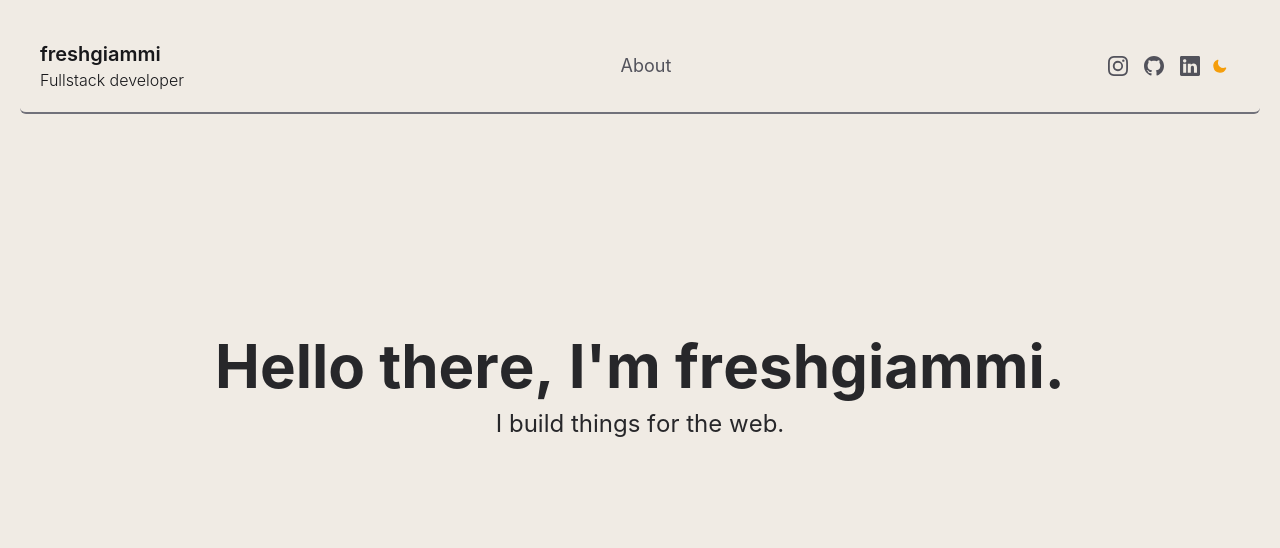
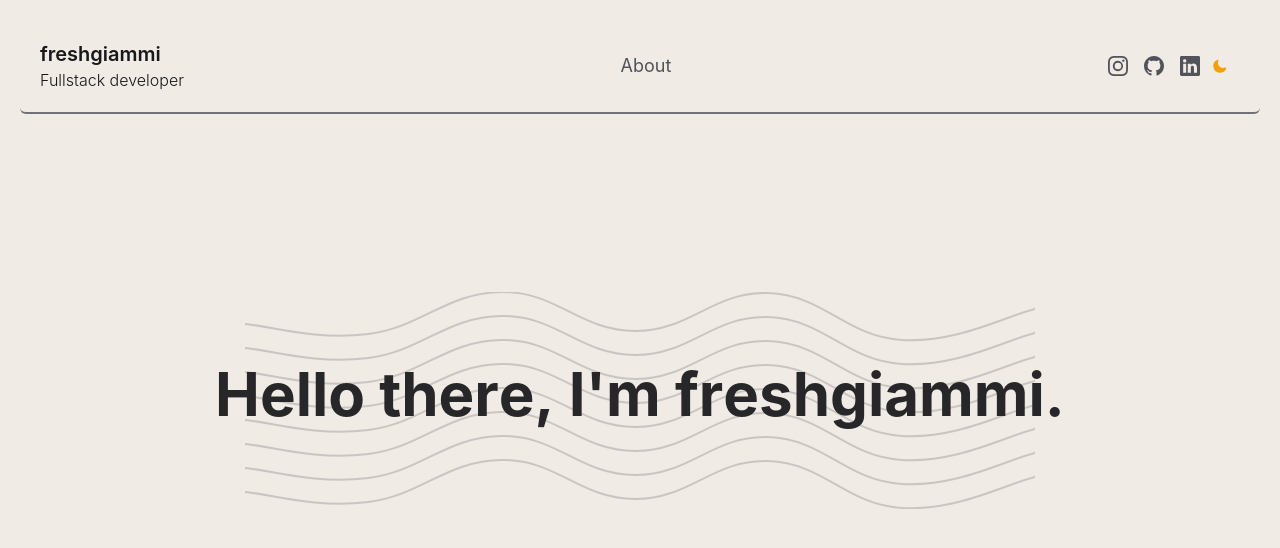
Before and after one commit to freshgiammi/portfolio, a Next.js app: page / in a window 1280 px wide. Shown: the top 548 px of the page. Built offline with nearby package versions, Linux system fonts and the light colour scheme.

Commit message:
feat: add wave animation

```diff
--- a/src/components/Navbar.tsx
+++ b/src/components/Navbar.tsx
@@ -138,7 +138,7 @@ export default function Navbar(navprops: NavbarProps) {
         className={`flex items-center justify-between rounded-md p-5 transition-colors duration-[600ms] md:flex-row ${
           navprops.type === 'filled'
             ? 'bg-zinc-300 shadow dark:bg-zinc-800 '
-            : 'border-b-2 border-zinc-500 dark:border-zinc-500 '
+            : 'border-b-2 border-zinc-500 dark:border-zinc-500/[.3]  '
         }`}
       >
         {/* Logo / Home / Text */}
@@ -177,7 +177,7 @@ export default function Navbar(navprops: NavbarProps) {
           initial={{ right: '-100%' }}
           animate={burgerState ? 'open' : 'closed'}
           variants={variants}
-          className={`ham-sider flex flex-col items-center justify-center bg-zinc-300 dark:bg-zinc-800 md:hidden`}
+          className={`ham-sider flex flex-col items-center justify-center bg-sepia-400 dark:bg-zinc-800 md:hidden`}
         >
           <PagesList className='page-item flex w-full flex-col items-center justify-center space-y-8 pb-12 text-5xl' />
           <div className='space-y-8 '>
@@ -185,7 +185,7 @@ export default function Navbar(navprops: NavbarProps) {
 
             <ThemeSwitcher
               className='flex flex-col items-center justify-center'
-              btnProps='dark:bg-zinc-200/[.05] bg-zinc-900/[.05]'
+              btnProps='dark:bg-sepia-200/[.05] bg-sepia-900/[.05]'
             />
           </div>
         </motion.aside>
--- a/src/components/animated/AnimatedText.tsx
+++ b/src/components/animated/AnimatedText.tsx
@@ -1,15 +1,11 @@
 import React from 'react';
-import { HTMLMotionProps, motion, AnimationProps, Variant } from 'framer-motion';
+import { HTMLMotionProps, motion, AnimationProps } from 'framer-motion';
+import { CustomVariants } from '@/interfaces/animationHelpers';
 
 // Adapted from: https://codesandbox.io/s/framer-motion-responsive-text-animation-forked-z71c0o?file=/src/App.js:795-837
 // ! See if transition can be added to the props for a dynamic usage.
 
-type CustomVariants = {
-  hidden: Variant;
-  visible: Variant;
-};
-
-interface AnimatedTitleProps extends HTMLMotionProps<'div'> {
+export interface AnimatedTextProps extends HTMLMotionProps<'div'> {
   text: string;
   key: string;
   animateBy?: 'word' | 'character';
@@ -35,7 +31,7 @@ const AnimatedText = ({
   stagger = 0.05,
   delay = 0,
   ...props
-}: AnimatedTitleProps) => {
+}: AnimatedTextProps) => {
   // Framer Motion variant object, for controlling character animation
   const defaultAnimation: CustomVariants = {
     hidden: {
--- /dev/null
+++ b/src/components/animated/AnimatedWave.tsx
@@ -0,0 +1,99 @@
+import React from 'react';
+import { motion, AnimationProps, SVGMotionProps } from 'framer-motion';
+import { CustomVariants } from '@/interfaces/animationHelpers';
+
+export interface AnimatedWaveProps extends SVGMotionProps<SVGSVGElement> {
+  key: string;
+  customVariants?: CustomVariants;
+  duration?: number;
+  stagger?: number;
+  className?: string;
+  strokeStyle?: string;
+}
+
+/**
+ * Animates a wave SVG element.
+ * A custom Variants object containing the animation can be passed to the component, if provided.
+ * If both 'duration' and 'customVariants' are provided, the latter will be used.
+ * @returns A 'motion.svg' element, where every wave is a 'motion.path' element.
+ */
+const AnimatedWave = ({ customVariants, strokeStyle, duration = 3, stagger = 0.1, ...props }: AnimatedWaveProps) => {
+  // Framer Motion variant object, for controlling character animation
+  const animationConfig: AnimationProps = {
+    initial: 'hidden',
+    animate: 'visible',
+    variants: {
+      visible: {
+        transition: {
+          staggerChildren: stagger,
+        },
+      },
+    },
+  };
+
+  const defaultAnimation: CustomVariants = {
+    hidden: {
+      pathLength: 0,
+      transition: { duration, ease: 'easeInOut' },
+    },
+    visible: {
+      pathLength: 1,
+      transition: { duration, ease: 'easeInOut' },
+    },
+  };
+
+  return (
+    // This will stagger the animation of each character.
+    <motion.svg
+      {...props}
+      width='790'
+      height='217'
+      viewBox='0 0 790 217'
+      fill='none'
+      xmlns='http://www.w3.org/2000/svg'
+    >
+      <motion.g
+        {...animationConfig}
+        className={strokeStyle || 'stroke-zinc-500 dark:stroke-zinc-500'}
+        strokeWidth='2'
+        strokeLinecap='round'
+      >
+        <motion.path
+          d='M0 32.0074C25.6944 34.0907 69.8611 48.674 123.333 42.0074C176.806 35.3407 201.111 0.632355 256.667 0.00735471C312.222 -0.617645 334.444 38.799 390 39.0074C445.556 39.2157 467.778 -0.867645 523.333 1.00735C578.889 2.88235 601.111 44.674 656.667 48.0074C712.222 51.3407 762.222 23.4657 790 17.0074'
+          variants={customVariants || defaultAnimation}
+        />
+        /0[
+        <motion.path
+          d='M0 56.0074C25.6944 58.0907 69.8611 72.674 123.333 66.0074C176.806 59.3407 201.111 24.6324 256.667 24.0074C312.222 23.3824 334.444 62.799 390 63.0074C445.556 63.2157 467.778 23.1324 523.333 25.0074C578.889 26.8824 601.111 68.674 656.667 72.0074C712.222 75.3407 762.222 47.4657 790 41.0074'
+          variants={customVariants || defaultAnimation}
+        />
+        <motion.path
+          d='M0 80.0074C25.6944 82.0907 69.8611 96.674 123.333 90.0074C176.806 83.3407 201.111 48.6324 256.667 48.0074C312.222 47.3824 334.444 86.799 390 87.0074C445.556 87.2157 467.778 47.1324 523.333 49.0074C578.889 50.8824 601.111 92.674 656.667 96.0074C712.222 99.3407 762.222 71.4657 790 65.0074'
+          variants={customVariants || defaultAnimation}
+        />
+        <motion.path
+          d='M0 104.007C25.6944 106.091 69.8611 120.674 123.333 114.007C176.806 107.341 201.111 72.6324 256.667 72.0074C312.222 71.3824 334.444 110.799 390 111.007C445.556 111.216 467.778 71.1324 523.333 73.0074C578.889 74.8824 601.111 116.674 656.667 120.007C712.222 123.341 762.222 95.4657 790 89.0074'
+          variants={customVariants || defaultAnimation}
+        />
+        <motion.path
+          d='M0 128.007C25.6944 130.091 69.8611 144.674 123.333 138.007C176.806 131.341 201.111 96.6324 256.667 96.0074C312.222 95.3824 334.444 134.799 390 135.007C445.556 135.216 467.778 95.1324 523.333 97.0074C578.889 98.8824 601.111 140.674 656.667 144.007C712.222 147.341 762.222 119.466 790 113.007'
+          variants={customVariants || defaultAnimation}
+        />
+        <motion.path
+          d='M0 152.007C25.6944 154.091 69.8611 168.674 123.333 162.007C176.806 155.341 201.111 120.632 256.667 120.007C312.222 119.382 334.444 158.799 390 159.007C445.556 159.216 467.778 119.132 523.333 121.007C578.889 122.882 601.111 164.674 656.667 168.007C712.222 171.341 762.222 143.466 790 137.007'
+          variants={customVariants || defaultAnimation}
+        />
+        <motion.path
+          d='M0 176.007C25.6944 178.091 69.8611 192.674 123.333 186.007C176.806 179.341 201.111 144.632 256.667 144.007C312.222 143.382 334.444 182.799 390 183.007C445.556 183.216 467.778 143.132 523.333 145.007C578.889 146.882 601.111 188.674 656.667 192.007C712.222 195.341 762.222 167.466 790 161.007'
+          variants={customVariants || defaultAnimation}
+        />
+        <motion.path
+          d='M0 200.007C25.6944 202.091 69.8611 216.674 123.333 210.007C176.806 203.341 201.111 168.632 256.667 168.007C312.222 167.382 334.444 206.799 390 207.007C445.556 207.216 467.778 167.132 523.333 169.007C578.889 170.882 601.111 212.674 656.667 216.007C712.222 219.341 762.222 191.466 790 185.007'
+          variants={customVariants || defaultAnimation}
+        />
+      </motion.g>
+    </motion.svg>
+  );
+};
+
+export default AnimatedWave;
--- /dev/null
+++ b/src/interfaces/animationHelpers.tsx
@@ -0,0 +1,6 @@
+import { Variant } from 'framer-motion';
+
+export type CustomVariants = {
+  hidden: Variant;
+  visible: Variant;
+};
--- a/src/pages/_app.tsx
+++ b/src/pages/_app.tsx
@@ -26,9 +26,8 @@ function MyApp({ Component, pageProps }: AppProps) {
       <Navbar type='light' />
       {/* Background layer (element has a negative z-index to make sure a background is *always* provided) */}
       <div
-        className='absolute inset-0 min-h-full min-w-full bg-sepia-300
-          transition-colors duration-[600ms] dark:bg-zinc-900'
-        style={{ zIndex: '-10' }}
+        className='absolute inset-0 -z-10 min-h-full min-w-full
+          bg-sepia-300 transition-colors duration-[600ms] dark:bg-zinc-900'
       />
 
       {/* Actual page content. Component must be a motion element to enable transitions. */}
--- a/src/pages/index.tsx
+++ b/src/pages/index.tsx
@@ -1,36 +1,30 @@
-import AnimatedText from '@/components/animated/AnimatedText';
+import AnimatedText, { AnimatedTextProps } from '@/components/animated/AnimatedText';
+import AnimatedWave from '@/components/animated/AnimatedWave';
 import LayoutBlock from '@/components/LayoutBlock';
 import { motion } from 'framer-motion';
 import type { NextPage } from 'next';
 
+// ! Wave credits: https://fffuel.co/sssquiggly/
+
 const Home: NextPage = () => {
-  const heroTitle = [
+  const heroTitle: AnimatedTextProps[] = [
     {
       text: "Hello there, I'm freshgiammi.",
       key: 'title1',
       className: 'mb-3 text-center text-4xl font-bold text-zinc-800 dark:text-zinc-100 md:text-6xl',
-    },
-    {
-      text: 'I build things for the web.',
-      key: 'title2',
-      className: 'mb-6 text-center text-2xl text-zinc-800 dark:text-zinc-100 md:text-2xl',
+      duration: 0.3,
     },
   ];
 
   return (
     <LayoutBlock>
       <motion.section className='flex-center-column h-full p-6'>
-        {heroTitle.map((item, index) => {
-          return (
-            <AnimatedText
-              key={item.key}
-              text={item.text}
-              duration={0.3}
-              delay={(index === 0 ? 0 : heroTitle[index - 1].text.length) * 0.05} // Number of characters * stagger = delay
-              className={item.className}
-            />
-          );
-        })}
+        <div className='flex-center-column absolute'>
+          {heroTitle.map(({ key, ...item }, _index) => {
+            return <AnimatedText key={key} {...item} />;
+          })}
+          <AnimatedWave key='wave' className='absolute -z-10 opacity-30' />
+        </div>
       </motion.section>
     </LayoutBlock>
   );
```
Also changed, not shown: .eslintrc.json.
